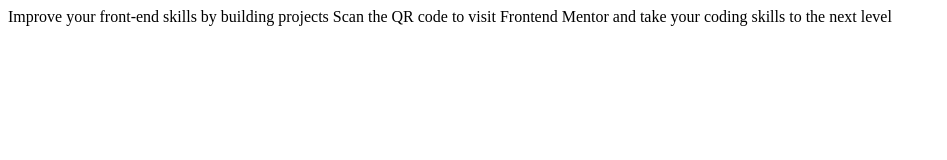
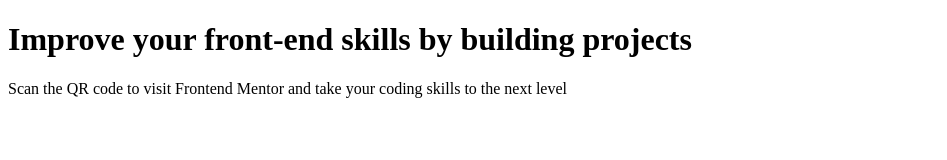
Before and after one commit to radanovicnikola93/qr-code-component, a website: page index.html in a window 1280 px wide. Shown: the whole page, without its empty margins (0-947 px from the left). Drawn offline with Linux system fonts and the light colour scheme.

Commit message:
created html template for card

```diff
--- a/index.html
+++ b/index.html
@@ -17,9 +17,16 @@
 </head>
 <body>
 
-  Improve your front-end skills by building projects
+  <div class="card">
+    <div class="card--image"></div>
+    <div class="card--content">
+      <h1>Improve your front-end skills by building projects</h1>
+      <p>Scan the QR code to visit Frontend Mentor and take your coding skills to the next level</p>
+    </div>
+  </div>
 
-  Scan the QR code to visit Frontend Mentor and take your coding skills to the next level
+
+
 
 
   <!-- <div class="attribution">
```
